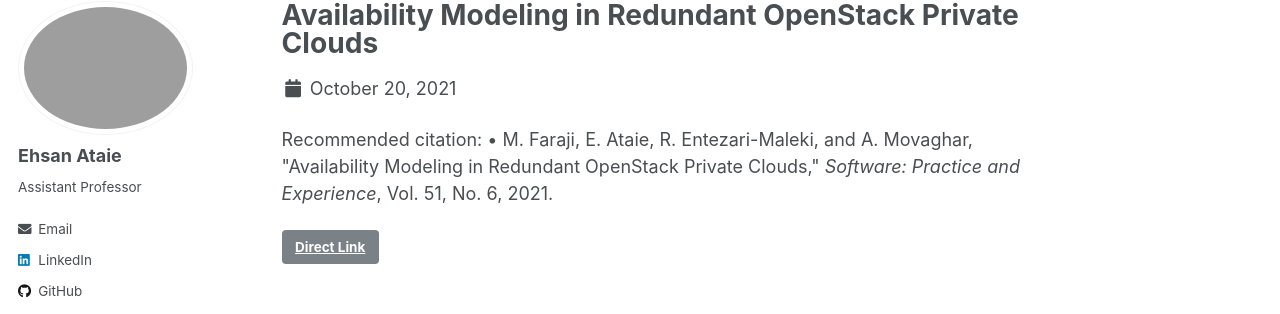
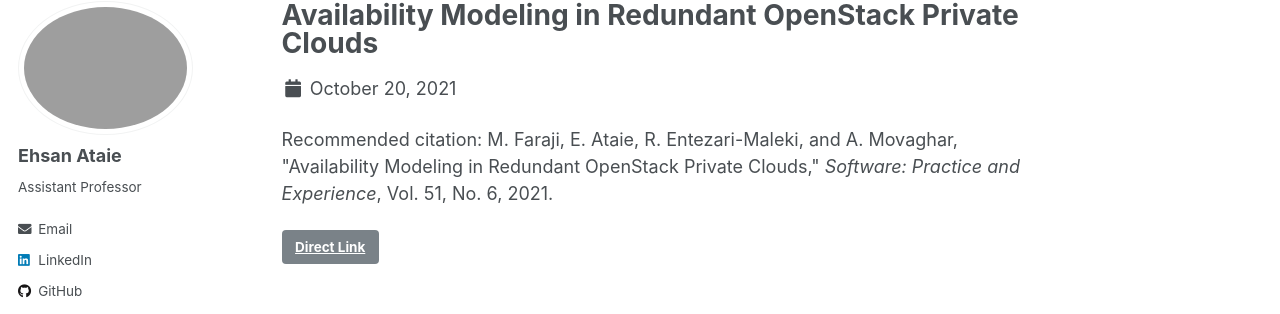
Before and after one commit to esiata/esiata.github.io, a Jekyll site: the page built from _publications/2021-spe.md, in a window 1280 px wide. Shown: the part 117-431 px from the top of the page. Built offline with Jekyll 4.4.1, drawn with Linux system fonts in a browser that asks for light colours; some web fonts are replaced.

Commit message:
Update 2021-spe.md

```diff
--- a/_publications/2021-spe.md
+++ b/_publications/2021-spe.md
@@ -5,5 +5,5 @@ permalink: /publication/2022-spe
 date: 2021-10-20
 link: 'https://doi.org/10.1002/spe.2953'
 code: 'https://onlinelibrary.wiley.com/doi/abs/10.1002/spe.2953'
-citation: '•	M. Faraji, E. Ataie, R. Entezari-Maleki, and A. Movaghar, &quot;Availability Modeling in Redundant OpenStack Private Clouds,&quot; <i>Software: Practice and Experience</i>, Vol. 51, No. 6, 2021.'
+citation: 'M. Faraji, E. Ataie, R. Entezari-Maleki, and A. Movaghar, &quot;Availability Modeling in Redundant OpenStack Private Clouds,&quot; <i>Software: Practice and Experience</i>, Vol. 51, No. 6, 2021.'
 ---
```
